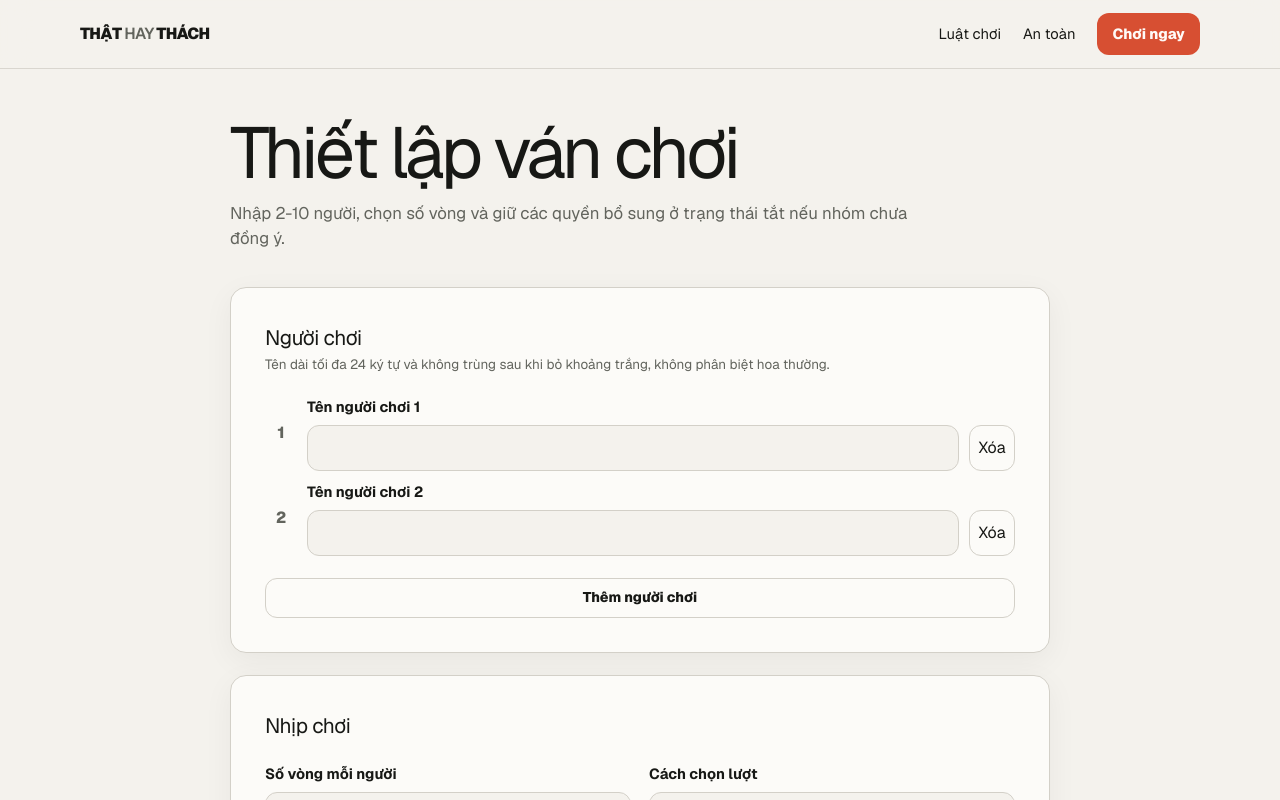
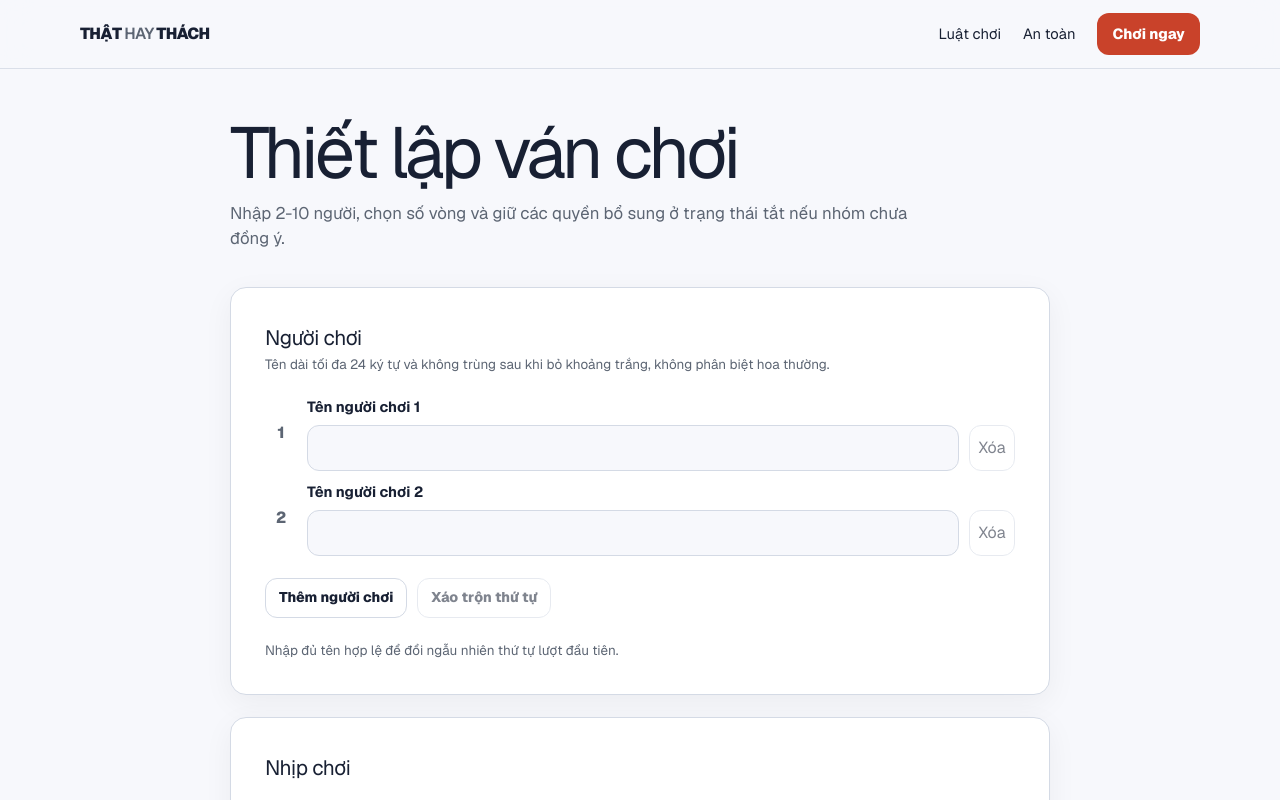
Before and after one commit to dotamduc/truth-or-dare, a Next.js app: page /play in a window 1280 px wide. Shown: the top 800 px of the page. Built offline with nearby package versions, Linux system fonts and the light colour scheme.

Commit message:
feat: shuffle players and brighten the interface

```diff
--- a/src/app/globals.css
+++ b/src/app/globals.css
@@ -4,42 +4,42 @@
 
 :root {
   color-scheme: light dark;
-  --page: #f4f2ed;
-  --surface: #fcfbf8;
-  --surface-strong: #e9e6df;
-  --ink: #171815;
-  --muted: #62645d;
-  --line: #d3d0c8;
-  --accent: #d74f32;
+  --page: #f7f8fc;
+  --surface: #ffffff;
+  --surface-strong: #edf1f7;
+  --ink: #182033;
+  --muted: #5c6573;
+  --line: #d4dae5;
+  --accent: #c9422a;
   --accent-strong: #a9341f;
-  --on-accent: #fffaf7;
-  --truth: #16735d;
-  --truth-soft: #dceee7;
-  --dare: #b63f5b;
-  --dare-soft: #f5dfe5;
+  --on-accent: #ffffff;
+  --truth: #0c6e57;
+  --truth-soft: #d7f7ea;
+  --dare: #aa3455;
+  --dare-soft: #ffe2ea;
   --danger: #b42318;
-  --focus: #2d68c4;
-  --shadow: 0 18px 60px rgb(55 48 39 / 0.12);
+  --focus: #2768d3;
+  --shadow: 0 18px 60px rgb(58 74 100 / 0.13);
 }
 
 @media (prefers-color-scheme: dark) {
   :root {
-    --page: #111210;
-    --surface: #1a1c19;
-    --surface-strong: #252823;
-    --ink: #f2f0e9;
-    --muted: #b0b2aa;
-    --line: #373a34;
-    --accent: #e86c4f;
-    --accent-strong: #ff8a6f;
-    --on-accent: #1d100c;
-    --truth: #65c8aa;
-    --truth-soft: #173c32;
-    --dare: #f08aa0;
-    --dare-soft: #49212b;
-    --danger: #ff8a7e;
-    --focus: #84adf2;
-    --shadow: 0 18px 60px rgb(0 0 0 / 0.28);
+    --page: #181c22;
+    --surface: #222831;
+    --surface-strong: #2c3440;
+    --ink: #f5f7fb;
+    --muted: #bdc5d1;
+    --line: #404a58;
+    --accent: #ff8065;
+    --accent-strong: #ffab96;
+    --on-accent: #2d120c;
+    --truth: #7ce4c2;
+    --truth-soft: #184d40;
+    --dare: #ff9bb2;
+    --dare-soft: #5b2938;
+    --danger: #ff9b91;
+    --focus: #9dc0ff;
+    --shadow: 0 18px 60px rgb(0 0 0 / 0.32);
   }
 }
 
@@ -50,6 +50,7 @@ a { color: inherit; }
 button, input, select { font: inherit; }
 button, a { -webkit-tap-highlight-color: transparent; }
 button { touch-action: manipulation; }
+button:disabled { cursor: not-allowed; opacity: 0.55; }
 :focus-visible { outline: 3px solid var(--focus); outline-offset: 3px; }
 
 .shell { width: min(1120px, calc(100% - 32px)); margin-inline: auto; }
@@ -113,6 +114,7 @@ button { touch-action: manipulation; }
 .players-list { display: grid; gap: 10px; }
 .player-row { display: grid; grid-template-columns: 32px minmax(0, 1fr) auto; align-items: end; gap: 10px; }
 .player-number { align-self: center; color: var(--muted); font-weight: 750; text-align: center; }
+.player-list-actions { display: flex; flex-wrap: wrap; gap: 10px; }
 .icon-button { min-width: 46px; min-height: 46px; border: 1px solid var(--line); border-radius: 12px; background: transparent; color: var(--ink); cursor: pointer; }
 .icon-button:hover { border-color: var(--danger); color: var(--danger); }
 .form-grid { display: grid; grid-template-columns: repeat(2, minmax(0, 1fr)); gap: 18px; }
--- a/src/features/game/components/PlayClient.tsx
+++ b/src/features/game/components/PlayClient.tsx
@@ -3,7 +3,7 @@
 import confetti from "canvas-confetti";
 import { useEffect, useState } from "react";
 import { audienceLabels, categoryLabels } from "@/data/prompts";
-import { choosePrompt, createGameState, endGame, finishTurn, replayGame, replaceCurrentPrompt, validatePlayerNames } from "@/features/game/domain/gameEngine";
+import { choosePrompt, createGameState, endGame, finishTurn, replayGame, replaceCurrentPrompt, shufflePlayerOrder, validatePlayerNames } from "@/features/game/domain/gameEngine";
 import type { Audience, Category, Difficulty, GameFilters, GameState, PromptType, SelectionMode } from "@/features/game/domain/types";
 import { clearGameState, clearHiddenPromptIds, loadGameState, loadHiddenPromptIds, saveGameState, saveHiddenPromptIds } from "@/features/game/persistence/localGameStorage";
 
@@ -66,6 +66,7 @@ export function PlayClient() {
   const [filters, setFilters] = useState<GameFilters>(DEFAULT_FILTERS);
   const [error, setError] = useState<string | null>(null);
   const [notice, setNotice] = useState<string | null>(null);
+  const canShufflePlayers = validatePlayerNames(players).valid;
 
   useEffect(() => {
     setSavedGame(loadGameState());
@@ -122,6 +123,12 @@ export function PlayClient() {
     } catch (caught) {
       setError(caught instanceof Error ? caught.message : "Không thể bắt đầu ván chơi.");
     }
+  };
+
+  const shuffleSetupPlayers = () => {
+    setPlayers((current) => shufflePlayerOrder(current));
+    setError(null);
+    setNotice("Đã xáo trộn thứ tự người chơi.");
   };
 
   const selectType = (type: PromptType) => {
@@ -217,7 +224,11 @@ export function PlayClient() {
                 </div>
               ))}
             </div>
-            <button type="button" className="button button-secondary button-small" disabled={players.length >= 10} onClick={() => setPlayers((current) => [...current, ""])}>Thêm người chơi</button>
+            <div className="player-list-actions">
+              <button type="button" className="button button-secondary button-small" disabled={players.length >= 10} onClick={() => setPlayers((current) => [...current, ""])}>Thêm người chơi</button>
+              <button type="button" className="button button-secondary button-small" disabled={!canShufflePlayers} aria-describedby="shuffle-player-help" onClick={shuffleSetupPlayers}>Xáo trộn thứ tự</button>
+            </div>
+            <p className="fine-print" id="shuffle-player-help">Nhập đủ tên hợp lệ để đổi ngẫu nhiên thứ tự lượt đầu tiên.</p>
           </section>
 
           <section className="panel stack">
--- a/src/features/game/domain/gameEngine.ts
+++ b/src/features/game/domain/gameEngine.ts
@@ -30,6 +30,18 @@ export function shuffleArray<T>(items: T[], random: () => number = Math.random):
     [result[index], result[swapIndex]] = [result[swapIndex], result[index]];
   }
   return result;
+}
+
+export function shufflePlayerOrder(names: readonly string[], random: () => number = Math.random): string[] {
+  const shuffled = shuffleArray([...names], random);
+  const unchanged = shuffled.every((name, index) => name === names[index]);
+  if (!unchanged || shuffled.length < 2) return shuffled;
+
+  const differentIndex = shuffled.findIndex((name, index) => index > 0 && name !== shuffled[0]);
+  if (differentIndex > 0) {
+    [shuffled[0], shuffled[differentIndex]] = [shuffled[differentIndex]!, shuffled[0]!];
+  }
+  return shuffled;
 }
 
 export function getNextPlayerIndex(
```
Also changed, not shown: 2 other files (tests, documents, lock files or other folders).
